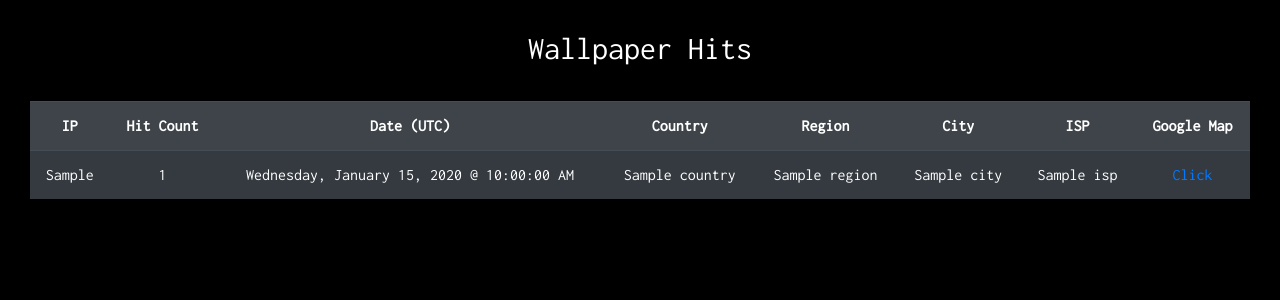
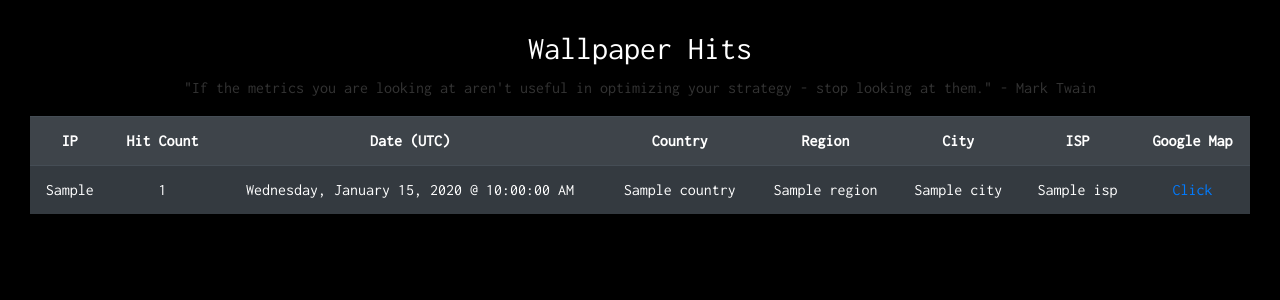
Before and after one commit to wjmolina/PythonAnywhere, a Flask app: page /wallpaper_read in a window 1280 px wide. Shown: the top 300 px of the page. Run offline with Flask 2, Linux system fonts and the light colour scheme; tables that the repository leaves empty hold one stand-in row (values such as "Sample post").

Commit message:
Update wallpaper_read.html

```diff
--- a/templates/wallpaper_read.html
+++ b/templates/wallpaper_read.html
@@ -13,11 +13,14 @@
       h2 {
         color: white;
       }
+      p {
+        color: #333;
+      }
     </style>
   </head>
   <body>
     <h2>Wallpaper Hits</h2>
-    <hr>
+    <p>"If the metrics you are looking at aren't useful in optimizing your strategy - stop looking at them." - Mark Twain</p>
     <table class="table table-striped table-dark table-hover">
       <tr>
         <th>IP</th>
```
